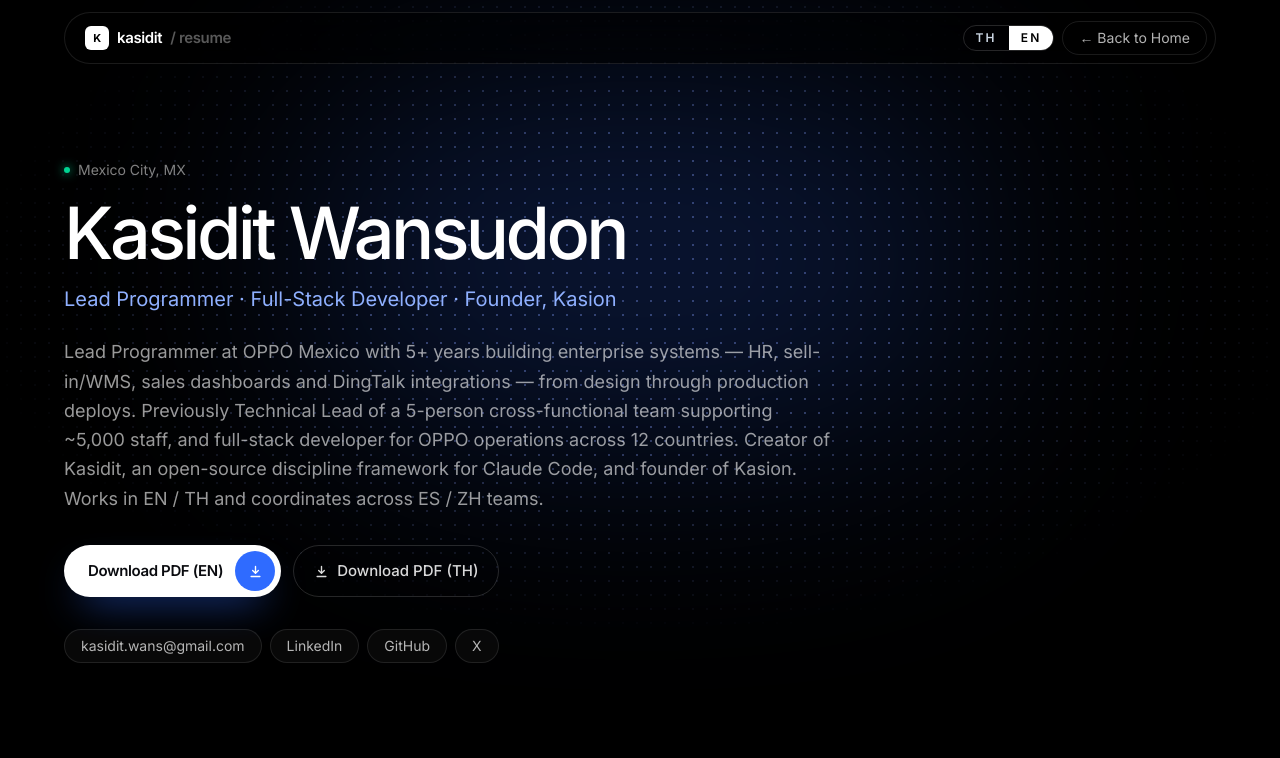
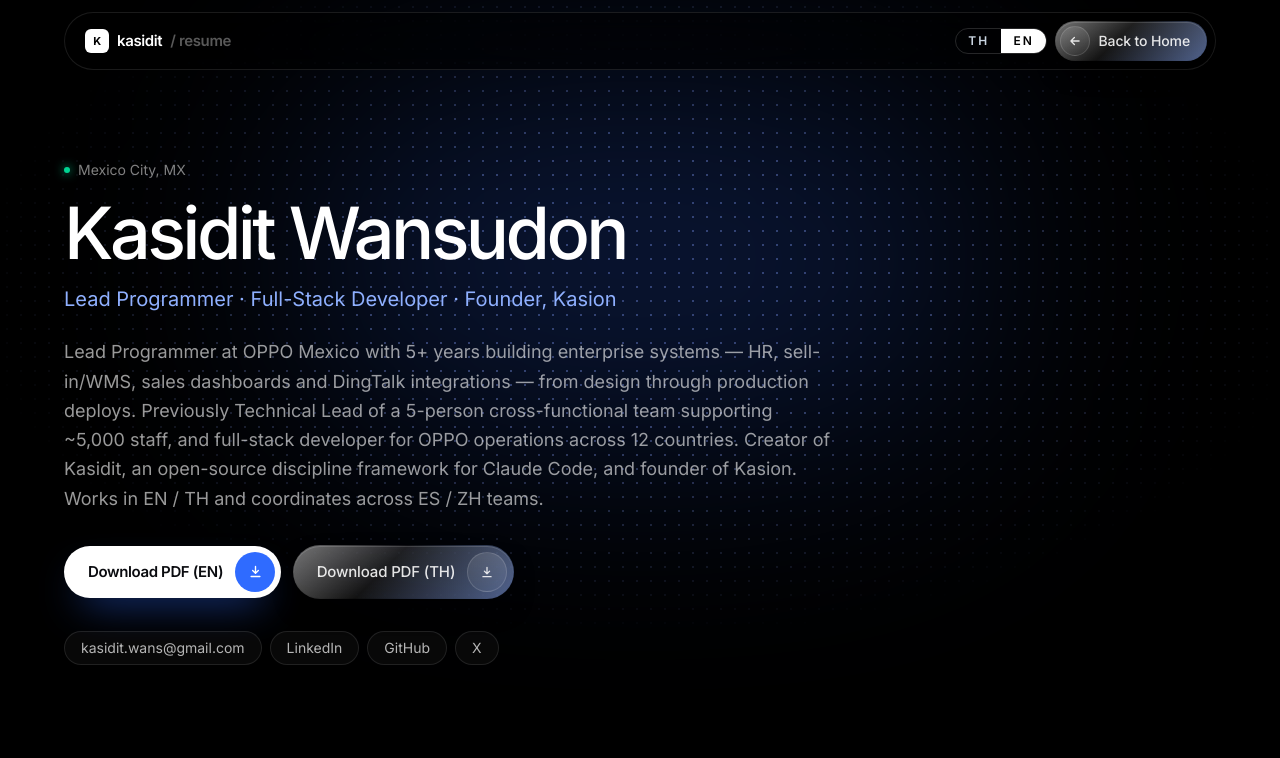
Before and after one commit to kasidit-wansudon/kasidit-blog, a Next.js app: page /resume in a window 1280 px wide. Shown: the top 758 px of the page. Built offline with nearby package versions, Linux system fonts and the light colour scheme.

Commit message:
feat(ui): luxury secondary buttons + svg icons instead of emoji
LuxButton: gradient hairline border, frosted fill, icon chip with
direction-aware hover. Used for back, PDF, see-work, docs and X links.

```diff
--- a/src/app/globals.css
+++ b/src/app/globals.css
@@ -56,3 +56,57 @@ body {
 @media (prefers-reduced-motion: reduce) {
   .animate-marquee, .animate-rise { animation: none; }
 }
+
+/* Luxury secondary button */
+.btn-lux {
+  position: relative;
+  display: inline-flex;
+  align-items: center;
+  gap: 0.7rem;
+  border-radius: 999px;
+  border: 1px solid transparent;
+  padding: 0.375rem 0.375rem 0.375rem 1.4rem;
+  font-size: 15px;
+  font-weight: 500;
+  letter-spacing: -0.01em;
+  color: rgba(255, 255, 255, 0.88);
+  background:
+    linear-gradient(180deg, rgba(255, 255, 255, 0.075), rgba(255, 255, 255, 0.015)) padding-box,
+    linear-gradient(135deg, rgba(255, 255, 255, 0.42), rgba(255, 255, 255, 0.06) 42%, rgba(143, 176, 255, 0.55)) border-box;
+  box-shadow:
+    inset 0 1px 0 rgba(255, 255, 255, 0.14),
+    0 12px 32px -14px rgba(0, 0, 0, 0.9);
+  backdrop-filter: blur(14px);
+  -webkit-backdrop-filter: blur(14px);
+  transition: color 0.3s ease, box-shadow 0.4s ease, transform 0.3s ease;
+}
+.btn-lux:hover {
+  color: #fff;
+  transform: translateY(-1px);
+  box-shadow:
+    inset 0 1px 0 rgba(255, 255, 255, 0.2),
+    0 16px 44px -14px rgba(47, 107, 255, 0.75);
+}
+.btn-lux-left { padding: 0.375rem 1.4rem 0.375rem 0.375rem; }
+.btn-lux-sm { gap: 0.55rem; font-size: 14px; padding: 0.25rem 0.25rem 0.25rem 1rem; }
+.btn-lux-sm.btn-lux-left { padding: 0.25rem 1rem 0.25rem 0.25rem; }
+.btn-lux-icon {
+  display: grid;
+  place-items: center;
+  width: 2.5rem;
+  height: 2.5rem;
+  border-radius: 999px;
+  color: rgba(255, 255, 255, 0.85);
+  background: linear-gradient(180deg, rgba(255, 255, 255, 0.12), rgba(255, 255, 255, 0.04));
+  border: 1px solid rgba(255, 255, 255, 0.14);
+  transition: background 0.35s ease, color 0.35s ease, transform 0.35s cubic-bezier(0.2, 0.8, 0.2, 1);
+}
+.btn-lux-sm .btn-lux-icon { width: 1.85rem; height: 1.85rem; }
+.btn-lux:hover .btn-lux-icon {
+  background: #fff;
+  color: #0a0b0f;
+}
+.btn-lux:hover .btn-lux-icon-arrow { transform: rotate(45deg); }
+.btn-lux:hover .btn-lux-icon-back { transform: translateX(-3px); }
+.btn-lux:hover .btn-lux-icon-down,
+.btn-lux:hover .btn-lux-icon-download { transform: translateY(2px); }
--- a/src/app/resume/ResumeClient.tsx
+++ b/src/app/resume/ResumeClient.tsx
@@ -8,6 +8,8 @@ import { LanguageToggle } from '@/components/LanguageToggle';
 import { useLanguage } from '@/components/LanguageProvider';
 import { resumeDataEN, resumeDataTH, resumeLabels } from '@/data/resume';
 import { storyChapters, t } from '@/lib/i18n';
+import { PinIcon } from '@/components/Icons';
+import LuxButton from '@/components/LuxButton';
 import {
   formatDateRange,
   formatExperienceDuration,
@@ -52,12 +54,9 @@ export default function ResumeClient() {
           </Link>
           <div className="flex items-center gap-2">
             <LanguageToggle />
-            <Link
-              href="/"
-              className="hidden rounded-full border border-white/10 px-4 py-1.5 text-sm text-white/70 transition hover:text-white sm:inline-flex"
-            >
-              ← {labels.backToHome}
-            </Link>
+            <LuxButton href="/" icon="back" iconSide="left" size="sm" className="hidden sm:inline-flex">
+              {labels.backToHome}
+            </LuxButton>
           </div>
         </nav>
       </header>
@@ -97,15 +96,9 @@ export default function ResumeClient() {
                   </span>
                 </a>
               ) : (
-                <a
-                  key={pdf.href}
-                  href={pdf.href}
-                  download
-                  className="inline-flex items-center gap-2 rounded-full border border-white/15 px-5 py-3.5 text-[15px] font-medium text-white/85 transition hover:border-white/40"
-                >
-                  <DownloadIcon />
+                <LuxButton key={pdf.href} href={pdf.href} icon="download" download>
                   {labels[pdf.key]}
-                </a>
+                </LuxButton>
               ),
             )}
           </div>
@@ -179,8 +172,8 @@ export default function ResumeClient() {
           </ol>
           {/* Small origin note: how far it has come */}
           <div className="mt-10 rounded-2xl border border-dashed border-white/15 px-5 py-4">
-            <p className="text-[11px] font-semibold uppercase tracking-[0.2em] text-white/40">
-              📍 {lang === 'th' ? 'จุดเริ่มต้น' : 'Where it all started'} · {storyChapters[0].start.slice(0, 4)} ·{' '}
+            <p className="flex flex-wrap items-center gap-1.5 text-[11px] font-semibold uppercase tracking-[0.2em] text-white/40">
+              <PinIcon className="h-3.5 w-3.5 text-[#8fb0ff]" /> {lang === 'th' ? 'จุดเริ่มต้น' : 'Where it all started'} · {storyChapters[0].start.slice(0, 4)} ·{' '}
               {t(storyChapters[0].place, lang)}
             </p>
             <p className="mt-1.5 text-sm text-white/60">
@@ -296,8 +289,11 @@ export default function ResumeClient() {
       </div>
 
       <footer className="border-t border-white/[0.06] px-4 py-10 text-center text-sm text-white/45">
-        <Link href="/" className="transition hover:text-white">
-          ← {labels.backToHome}
+        <Link href="/" className="inline-flex items-center gap-1.5 transition hover:text-white">
+          <svg width="13" height="13" viewBox="0 0 24 24" fill="none" stroke="currentColor" strokeWidth="2.2" aria-hidden>
+            <path d="M19 12H5m6-6-6 6 6 6" strokeLinecap="round" strokeLinejoin="round" />
+          </svg>
+          {labels.backToHome}
         </Link>
         <span className="mx-3">·</span>
         <a href="/Resume_Kasidit_wansudon.pdf" download className="transition hover:text-white">
--- /dev/null
+++ b/src/components/Icons.tsx
@@ -0,0 +1,19 @@
+// Small inline SVG icons (stroke = currentColor) used instead of emoji.
+type IconProps = { className?: string };
+
+export function PinIcon({ className = 'h-3.5 w-3.5' }: IconProps) {
+  return (
+    <svg className={className} viewBox="0 0 24 24" fill="none" stroke="currentColor" strokeWidth="2" aria-hidden>
+      <path d="M12 21s-7-6.1-7-11.5A7 7 0 0 1 19 9.5C19 14.9 12 21 12 21Z" strokeLinejoin="round" />
+      <circle cx="12" cy="9.5" r="2.5" />
+    </svg>
+  );
+}
+
+export function StarIcon({ className = 'h-3 w-3' }: IconProps) {
+  return (
+    <svg className={className} viewBox="0 0 24 24" fill="currentColor" aria-hidden>
+      <path d="m12 3 2.7 5.6 6.1.9-4.4 4.3 1 6.1L12 17l-5.4 2.9 1-6.1-4.4-4.3 6.1-.9L12 3Z" />
+    </svg>
+  );
+}
--- /dev/null
+++ b/src/components/LuxButton.tsx
@@ -0,0 +1,70 @@
+import Link from 'next/link';
+
+type Icon = 'back' | 'arrow' | 'down' | 'download' | 'doc';
+
+const PATHS: Record<Icon, React.ReactNode> = {
+  back: <path d="M19 12H5m6-6-6 6 6 6" strokeLinecap="round" strokeLinejoin="round" />,
+  arrow: <path d="M7 17 17 7M9 7h8v8" strokeLinecap="round" strokeLinejoin="round" />,
+  down: <path d="M12 5v14m-6-6 6 6 6-6" strokeLinecap="round" strokeLinejoin="round" />,
+  download: <path d="M12 4v11m0 0-4.5-4.5M12 15l4.5-4.5M5 20h14" strokeLinecap="round" strokeLinejoin="round" />,
+  doc: <path d="M14 3H7a2 2 0 0 0-2 2v14a2 2 0 0 0 2 2h10a2 2 0 0 0 2-2V8l-5-5Zm0 0v5h5M9 13h6M9 17h4" strokeLinecap="round" strokeLinejoin="round" />,
+};
+
+/**
+ * Secondary "luxury" button: gradient hairline border, frosted glass fill,
+ * inner highlight, and an icon chip that turns white on hover.
+ */
+export default function LuxButton({
+  href,
+  children,
+  icon = 'arrow',
+  iconSide = 'right',
+  size = 'md',
+  external = false,
+  download = false,
+  className = '',
+}: {
+  href: string;
+  children: React.ReactNode;
+  icon?: Icon;
+  iconSide?: 'left' | 'right';
+  size?: 'sm' | 'md';
+  external?: boolean;
+  download?: boolean;
+  className?: string;
+}) {
+  const chip = (
+    <span className={`btn-lux-icon btn-lux-icon-${icon}`}>
+      <svg width="14" height="14" viewBox="0 0 24 24" fill="none" stroke="currentColor" strokeWidth="2.2" aria-hidden>
+        {PATHS[icon]}
+      </svg>
+    </span>
+  );
+  const cls = `btn-lux ${size === 'sm' ? 'btn-lux-sm' : ''} ${iconSide === 'left' ? 'btn-lux-left' : ''} ${className}`;
+  const body = (
+    <>
+      {iconSide === 'left' ? chip : null}
+      <span className="whitespace-nowrap">{children}</span>
+      {iconSide === 'right' ? chip : null}
+    </>
+  );
+
+  if (href.startsWith('/') && !download) {
+    return (
+      <Link href={href} className={cls}>
+        {body}
+      </Link>
+    );
+  }
+  return (
+    <a
+      href={href}
+      className={cls}
+      download={download || undefined}
+      target={external ? '_blank' : undefined}
+      rel={external ? 'noreferrer' : undefined}
+    >
+      {body}
+    </a>
+  );
+}
```
Also changed, not shown: src/app/page.tsx (+11 -20 lines).
